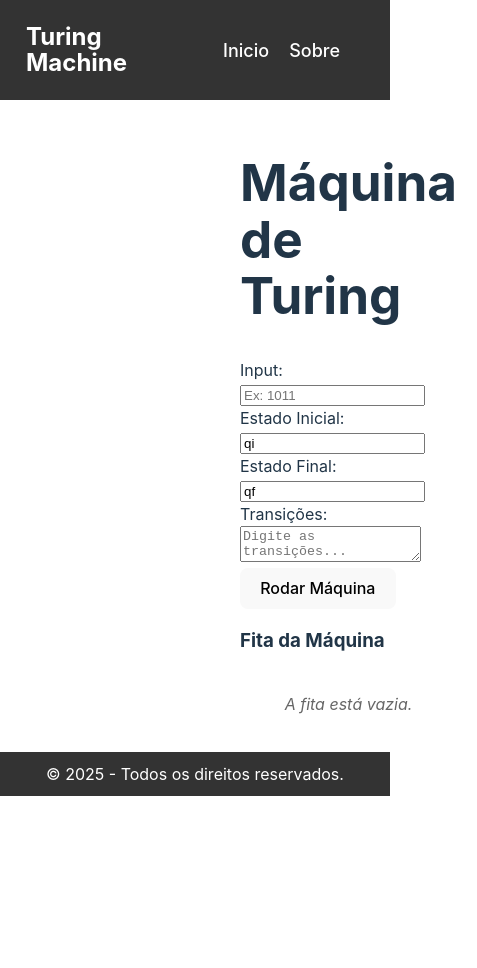
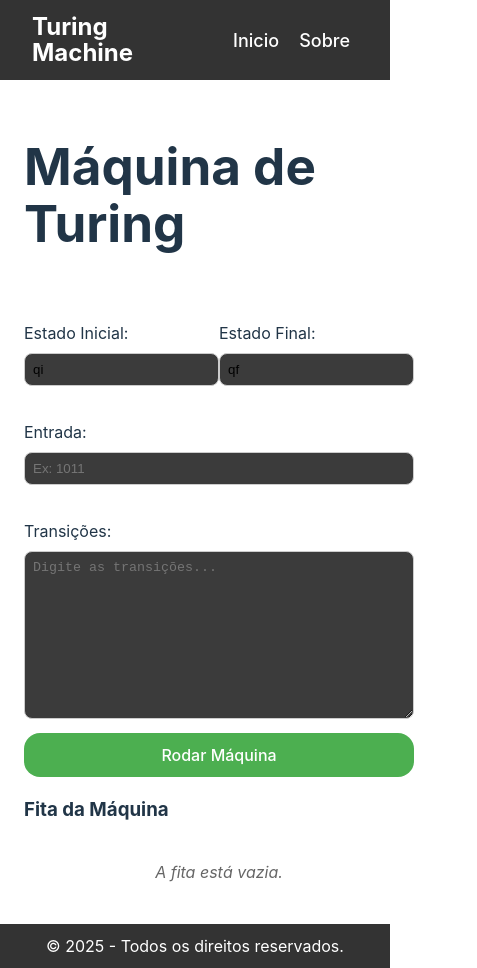
Before and after one commit to vctrwesley/turing-simulator, a React (Vite) app: page / in a window 390 px wide. Shown: the whole page, 477 px wide, since content can reach past the window. Before the commit the page ends 844 px from the top, so only its background shows below. Built offline with nearby package versions, Linux system fonts and the light colour scheme.

Commit message:
subindo ajustes de layout e responsividade

```diff
--- a/src/components/layout/layout.css
+++ b/src/components/layout/layout.css
@@ -2,18 +2,10 @@
 .navbar {
   background: #333;
   color: white;
-  padding: 10px;
   height: 80px;
   display: flex;
   align-items: center;
   justify-content: space-between;
-}
-
-.navbar h1 {
-  color: white;
-  text-decoration: none;
-  font-size: 24px;
-  margin: 16px;
 }
 
 .footer {
@@ -28,6 +20,19 @@
 }
 
 .main-content {
-  margin-left: 220px;
-  padding: 20px;
+  flex: 1;
+  margin: auto 180px;
+  padding: 24px;
 }
+
+@media (max-width: 1200px) {
+  .main-content {
+    margin: auto 80px;
+  }
+}
+
+@media (max-width: 768px) {
+  .main-content {
+    margin: auto;
+  }
+}
--- a/src/components/layout/navbar.css
+++ b/src/components/layout/navbar.css
@@ -4,8 +4,8 @@
   align-items: center;
   list-style: none;
   display: flex;
-  margin-right: 40px;
   padding: 0;
+  margin: 40px;
 }
 
 .nav-item {
@@ -21,3 +21,10 @@
 .nav-link:hover {
   color: blue;
 }
+
+.navbar h1 {
+  color: white;
+  text-decoration: none;
+  font-size: 24px;
+  margin: 32px;
+}
--- a/src/pages/Home.tsx
+++ b/src/pages/Home.tsx
@@ -2,6 +2,7 @@ import Layout from "../components/layout/Layout";
 import { useState, useEffect } from "react";
 import { runTuringApi } from "../services/turingApi";
 import Tape from "../components/Tape";
+import './home.css';
 
 const Home = () => {
   const [input, setInput] = useState("");
@@ -138,9 +139,34 @@ const Home = () => {
     <Layout>
       <div>
         <h1>Máquina de Turing</h1>
-        <div>
+        <div className="form">
+          <div className="container-itens">
+            <div className="container-input">
               <label>
-            Input:
+                Estado Inicial:
+              </label>
+              <input
+                type="text"
+                value={initialState}
+                onChange={(e) => setInitialState(e.target.value)}
+                placeholder="Ex: qi"/>
+            </div>
+            <div className="container-input">
+              <label>
+                Estado Final:
+              </label>
+              <input
+                type="text"
+                value={finalState}
+                onChange={(e) => setFinalState(e.target.value)}
+                placeholder="Ex: qf"/>
+            </div>
+          </div>
+          <div className="container">
+            <div className="container-input entrada">
+              <label>
+              Entrada:
+            </label>
             <input
               type="text"
               value={input}
@@ -148,35 +174,18 @@ const Home = () => {
                 setInput(e.target.value);
                 initializeTape(e.target.value);
               }}
-              placeholder="Ex: 1011"
-            />
-          </label>
-          <label>
-            Estado Inicial:
-            <input
-              type="text"
-              value={initialState}
-              onChange={(e) => setInitialState(e.target.value)}
-              placeholder="Ex: qi"
-            />
-          </label>
-          <label>
-            Estado Final:
-            <input
-              type="text"
-              value={finalState}
-              onChange={(e) => setFinalState(e.target.value)}
-              placeholder="Ex: qf"
-            />
-          </label>
+              placeholder="Ex: 1011"/>
+            </div>
+            <div className="container-input">
               <label>
                 Transições:
+              </label>
               <textarea
                 value={bodyTransitions}
                 onChange={(e) => setBodyTransitions(e.target.value)}
-              placeholder="Digite as transições..."
-            />
-          </label>
+                placeholder="Digite as transições..."/>
+            </div>
+          </div>
           <button onClick={handleSubmit}>Rodar Máquina</button>
         </div>
 
--- /dev/null
+++ b/src/pages/home.css
@@ -0,0 +1,61 @@
+.form {
+  display: flex;
+  flex-direction: column;
+  align-items: center;
+  justify-content: center;
+  margin-top: 50px;
+}
+
+.container-itens {
+  display: flex;
+  flex-direction: row;
+  justify-content: space-between;
+  width: 100%;
+}
+
+.container-input {
+  display: flex;
+  flex-direction: column;
+  justify-content: center;
+  margin-top: 20px;
+}
+
+.container-input label {
+  font-size: 16px;
+  margin-bottom: 8px;
+}
+
+.container-input input {
+  padding: 8px;
+  margin-bottom: 14px;
+  border-radius: 8px;
+  border: 1px solid #ccc;
+  background: #3b3b3b;
+}
+
+.container {
+  width: 100%;
+}
+
+.container-input textarea {
+  padding: 8px;
+  margin-bottom: 14px;
+  border-radius: 8px;
+  border: 1px solid #ccc;
+  background: #3b3b3b;
+  resize: vertical;
+  min-height: 150px;
+}
+
+.form button {
+  padding: 12px 24px;
+  background: #4caf50;
+  color: #fff;
+  border: none;
+  border-radius: 16px;
+  width: 100%;
+}
+
+.form button:hover {
+  background: #45a049;
+}
```
Lines whose indentation alone changed are shown as unchanged.
